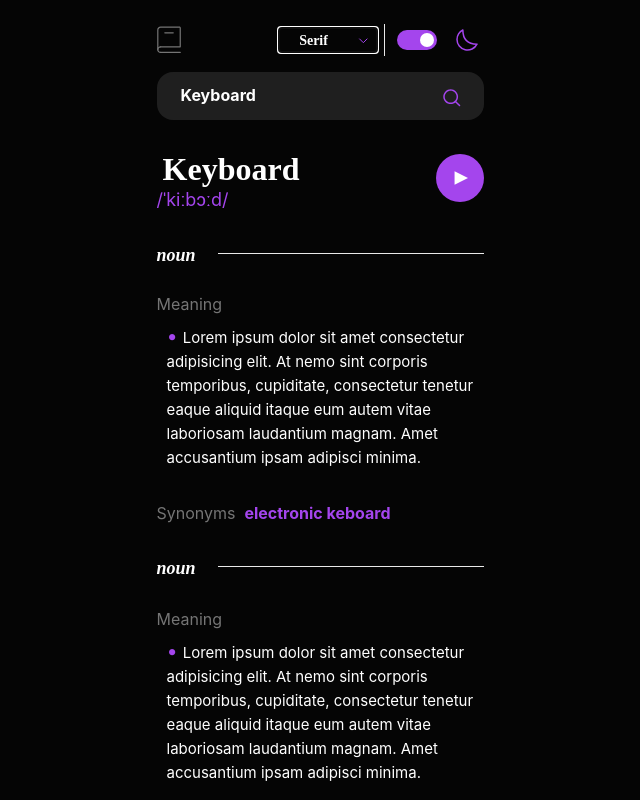
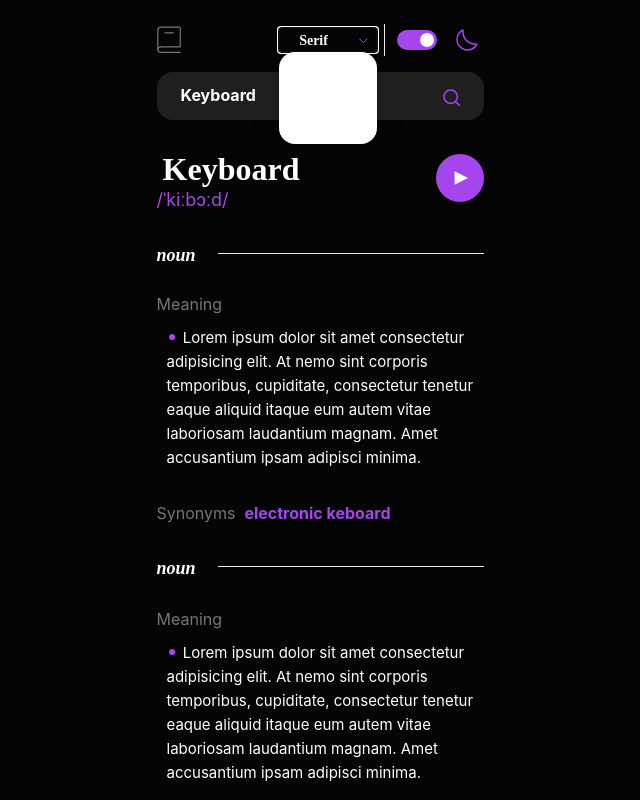
Before and after one commit to rodriguez02fer09/Keyborad, a React (Vite) app: page / in a window 1280 px wide. Both pictures are taken after a click on the element 648 px from the left and 40 px from the top of the page. Shown: the whole page, without its empty margins (320-960 px from the left). Built offline with nearby package versions, Linux system fonts and the light colour scheme.

Commit message:
styles listfonst open

```diff
--- a/src/components/ContItem-Fonts/ContItemFonts.jsx
+++ b/src/components/ContItem-Fonts/ContItemFonts.jsx
@@ -1,12 +1,18 @@
-import React from "react";
-import "./contItemFonts.scss"
-import ItemFont from "../ItemFont/ItemFont";
+import React, { useContext } from "react";
+import "./contItemFonts.scss";
+import { ThemeContext } from "../../context/index";
 
-const ContItemFonts = ()=>{
-    return(
-        <div className="contItemFonts">
-
-        </div>
-    )
-}
+const ContItemFonts = ({ fonts}) => {
+  const { theme } = useContext(ThemeContext);
+ const defaultClass ="contItemFonts"
+  return (
+    <div className={`${defaultClass} ${defaultClass}--${theme}`}>
+      <div className={`${defaultClass}__container-listFont ${defaultClass}__container-listFont--${theme} `}>
+        {fonts.map(({ font }, index) => {
+          return <p className= {`${defaultClass}__container-listFont__p ${defaultClass}__container-listFont__p--${theme} `}key={index}>{font}</p>  ;
+        })}
+      </div>
+    </div>
+  );
+};
 export default ContItemFonts;
--- a/src/components/ContItem-Fonts/contItemFonts.scss
+++ b/src/components/ContItem-Fonts/contItemFonts.scss
@@ -1,6 +1,31 @@
-.contItemFonts{
-    width: 98px;
-    height: 92px;
+.contItemFonts {
+  width: 98px;
+  height: 92px;
+  z-index: 99999999;
+  background: fuchsia;
+  position: absolute;
+  background: #ffffff;
+  box-shadow: 0px 5px 30px rgba(0, 0, 0, 0.1);
+  border-radius: 16px;
+  display: flex;
+  flex-direction: column;
+  justify-content: space-evenly;
 
-    position: absolute;
+  &__container-listFonts {
+
+
+    &__p {
+      font-family: "Inter";
+      font-style: normal;
+      font-weight: 700;
+      font-size: 14px;
+      line-height: 24px;
+      /* identical to box height, or 133% */
+      padding: 4px;
+      /* 2D2D2D */
+
+      color: #2d2d2d;
+
+    }
+  }
 }
--- a/src/components/ContainMode/containMode.scss
+++ b/src/components/ContainMode/containMode.scss
@@ -1,13 +1,12 @@
 .containMode{
 width: 327px;
 height: 32px;
-
 margin: 24px 24px 16px 24px;
 display: flex;
 flex-direction: row;
 justify-content: space-between;
 align-items: center;
-position: relative;
+
 
 .containMode-line {
     width: 1px;
--- a/src/components/ItemFont/ItemFont.jsx
+++ b/src/components/ItemFont/ItemFont.jsx
@@ -3,11 +3,11 @@ import "./itemFont.scss";
 import List  from "../../assets/list-mode-fonts.svg";
 import { ThemeContext } from "../../context/index";
 
-const ItemFont = () => {
+const ItemFont = ({handlerOnClick}) => {
   const { theme } = useContext(ThemeContext);
   const defaultClass = "main-itemFont";
   return (
-    <div className={`${defaultClass} ${defaultClass}--${theme}`}>
+    <div className={`${defaultClass} ${defaultClass}--${theme}`} onClick={handlerOnClick}>
       <div
         className={`${defaultClass}__container-input ${defaultClass}__container-input--${theme}`}
       >
--- a/src/components/ModeFonts/ModeFonts.jsx
+++ b/src/components/ModeFonts/ModeFonts.jsx
@@ -1,13 +1,23 @@
-import React from "react";
+import React,{useState} from "react";
 import "./modeFonts.scss";
-
-// import ContItemFonts from "../ContItem-Fonts/ContItemFonts";
+import ContItemFonts from "../ContItem-Fonts/ContItemFonts"
 import ItemFont from "../ItemFont/ItemFont";
 
+
+const fonts = [{ font: "Sans Serif" }, { font: "Serif" }, { font: "Mono" }];
+
 const ModeFonts = () => {
+
+  const [open , setOpen] = useState (false);
+
+  const toggleDropDown = () => {
+    setOpen((state) => !state)
+  }
+
   return (
-   <div>
-    <ItemFont/>
+   <div className="main-modeFonts">
+    <ItemFont handlerOnClick={toggleDropDown}/>
+    {open && <ContItemFonts fonts={fonts} />}
    </div>
   );
 };
--- a/src/components/ModeFonts/modeFonts.scss
+++ b/src/components/ModeFonts/modeFonts.scss
@@ -1,23 +1,11 @@
-
-.conten-itemFont{
+main-modeFonts {
   width: 98px;
   height: 24px;
-  background: #FFFFFF;
-border: 1px solid deeppink;
-position:absolute;
-border-radius: 5px;
-left: 120px;
+  background: #ffffff;
+  border: 1px solid deeppink;
+  position: absolute;
+  border-radius: 5px;
+  left: 120px;
   top: 24px;
-
+  position: fixed;
 }
-p{
-  font-family: 'Inter';
-  font-style: normal;
-  font-weight: 700;
-  font-size: 18px;
-  line-height: 24px;
-  /* identical to box height, or 133% */
-  /* 2D2D2D */
-  color: #2D2D2D;
-
-}
--- a/src/components/SearchPrompt/searchPrompt.scss
+++ b/src/components/SearchPrompt/searchPrompt.scss
@@ -2,6 +2,7 @@
   width: 327px;
   height: 48px;
   margin-bottom: 24px;
+
 
   &__container-input {
     width: 327px;
```
